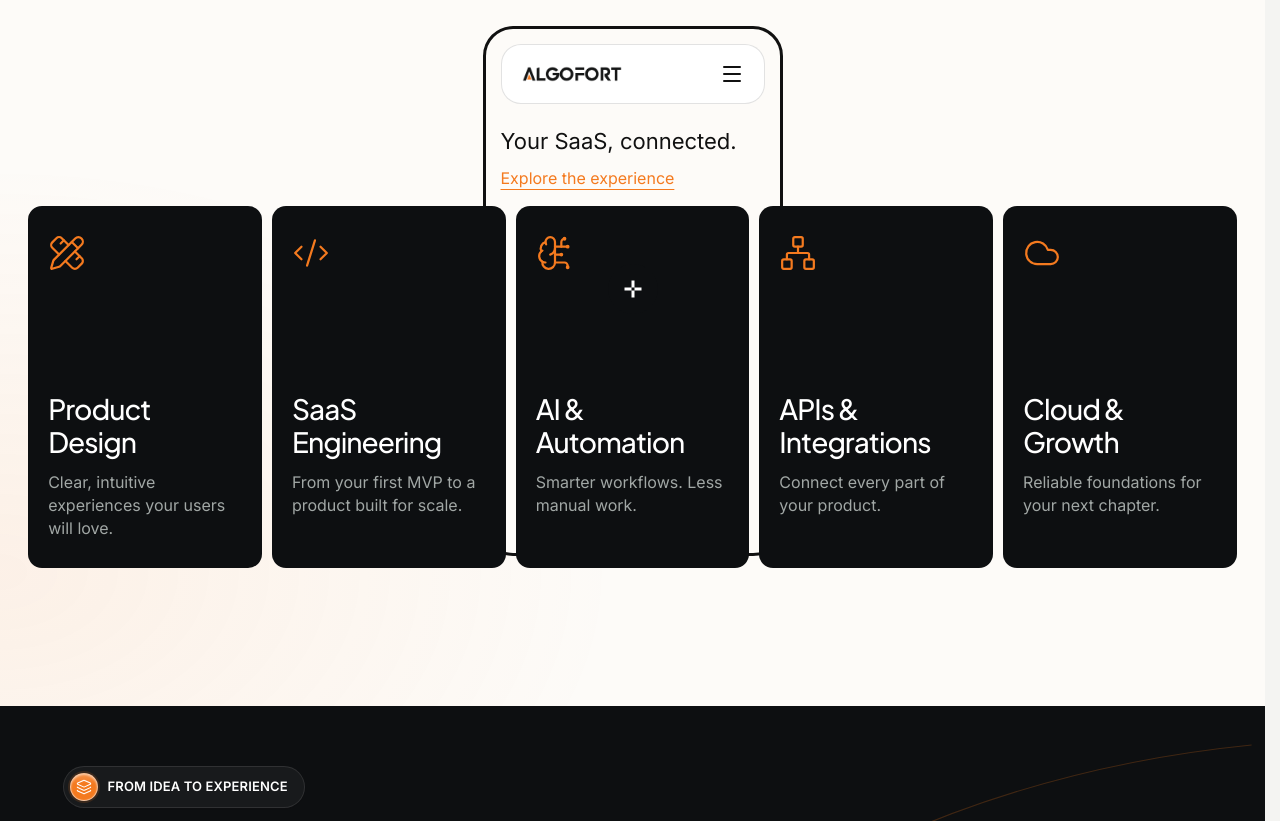
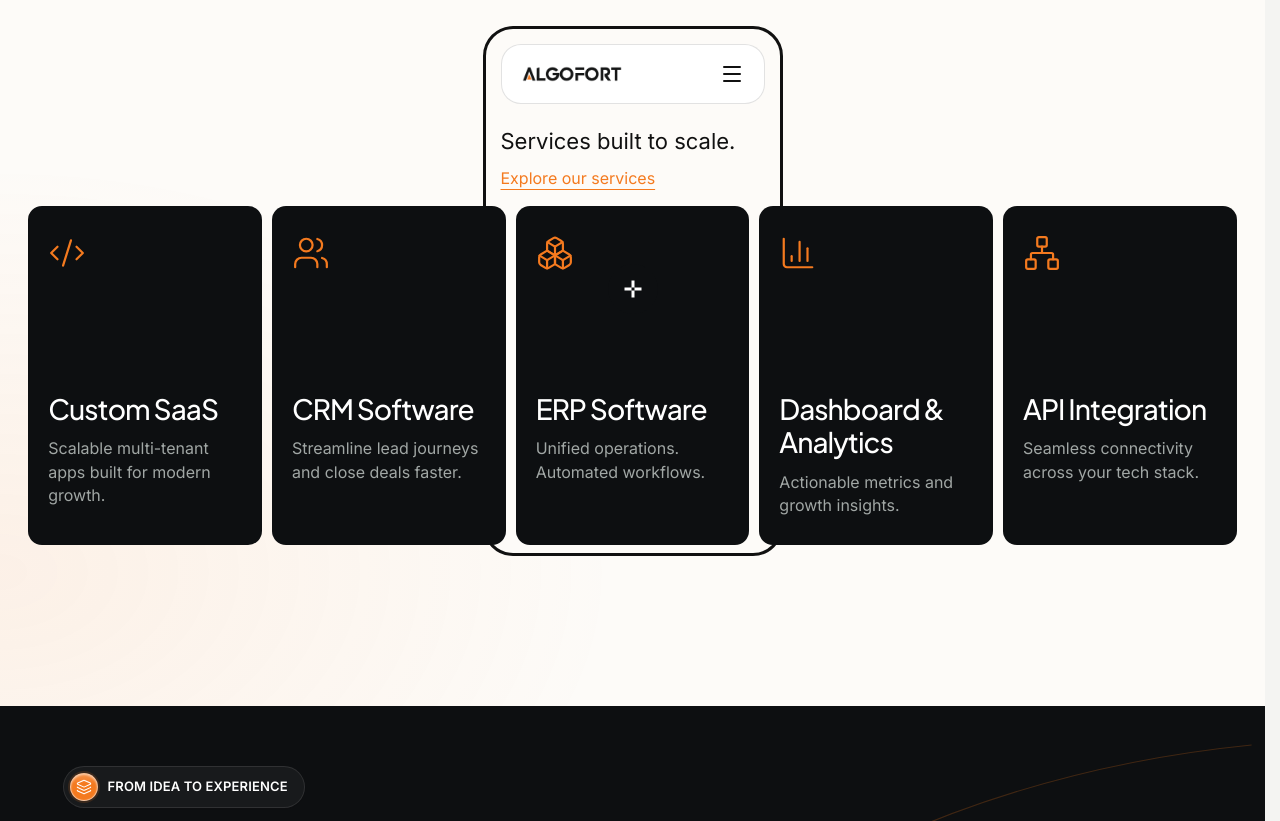
Before and after one commit to emmajohnson5861-sys/saas_app_landing_page, a Next.js app: page / in a window 1280 px wide. Shown: the part 3140-3961 px from the top of the page. Built offline with nearby package versions, Linux system fonts and the light colour scheme.

Commit message:
feat(services): rewrite product experience section to Our Services with 5 core offerings

```diff
--- a/src/components/SaaSProductExperience.tsx
+++ b/src/components/SaaSProductExperience.tsx
@@ -1,5 +1,5 @@
 import Image from 'next/image';
-import { BrainCircuit, Cloud, Code2, Menu, Network, PencilRuler } from 'lucide-react';
+import { BarChart3, Boxes, Code2, Menu, Network, Users } from 'lucide-react';
 import type { SaaSLandingConfig } from '@/config/saas';
 import { productExperience as content } from '@/config/product-experience';
 import assets from '@/config/product-assets.json';
@@ -7,7 +7,7 @@ import { ProductExperienceMotion } from './ProductExperienceMotion';
 import { SectionEyebrow } from './SectionEyebrow';
 import { AnimatedButtonContent } from './AnimatedButtonContent';
 
-const icons = [PencilRuler, Code2, BrainCircuit, Network, Cloud];
+const icons = [Code2, Users, Boxes, BarChart3, Network];
 const base = '/product-experience/';
 function Asset({ name, className, alt = '', sizes }: { name: keyof typeof assets; className?: string; alt?: string; sizes: string }) {
   return <Image src={base + name} {...assets[name]} alt={alt} className={className} sizes={sizes} />;
--- a/src/config/product-experience.ts
+++ b/src/config/product-experience.ts
@@ -1,16 +1,16 @@
 export const productExperience = {
   services: {
-    eyebrow: 'One connected product',
-    title: 'Built around your business.',
-    accent: 'Ready for what’s next.',
-    phoneTitle: 'Your SaaS, connected.',
-    phoneLink: 'Explore the experience',
+    eyebrow: 'Our Services',
+    title: 'Tailored software services.',
+    accent: 'Engineered to scale.',
+    phoneTitle: 'Services built to scale.',
+    phoneLink: 'Explore our services',
     items: [
-      { title: 'Product Design', detail: 'Clear, intuitive experiences your users will love.' },
-      { title: 'SaaS Engineering', detail: 'From your first MVP to a product built for scale.' },
-      { title: 'AI & Automation', detail: 'Smarter workflows. Less manual work.' },
-      { title: 'APIs & Integrations', detail: 'Connect every part of your product.' },
-      { title: 'Cloud & Growth', detail: 'Reliable foundations for your next chapter.' },
+      { title: 'Custom SaaS', detail: 'Scalable multi-tenant apps built for modern growth.' },
+      { title: 'CRM Software', detail: 'Streamline lead journeys and close deals faster.' },
+      { title: 'ERP Software', detail: 'Unified operations. Automated workflows.' },
+      { title: 'Dashboard & Analytics', detail: 'Actionable metrics and growth insights.' },
+      { title: 'API Integration', detail: 'Seamless connectivity across your tech stack.' },
     ],
   },
   development: {
```
